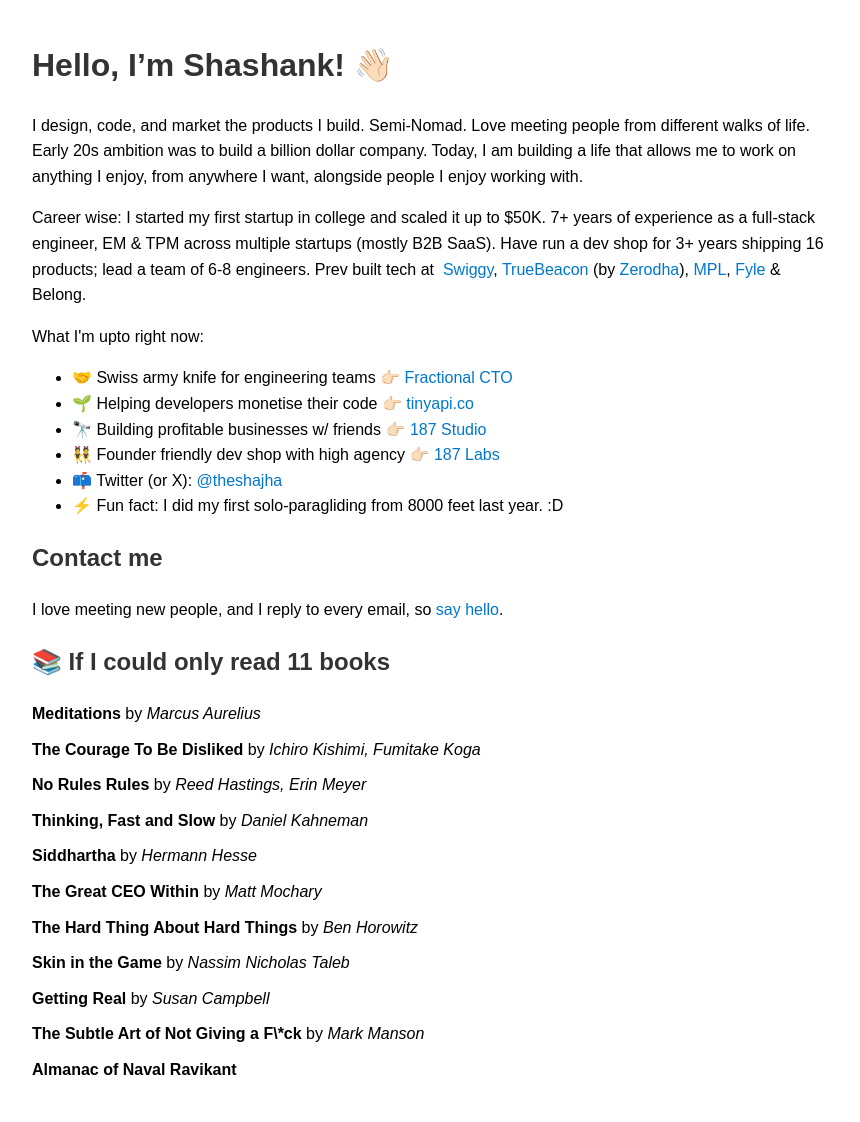
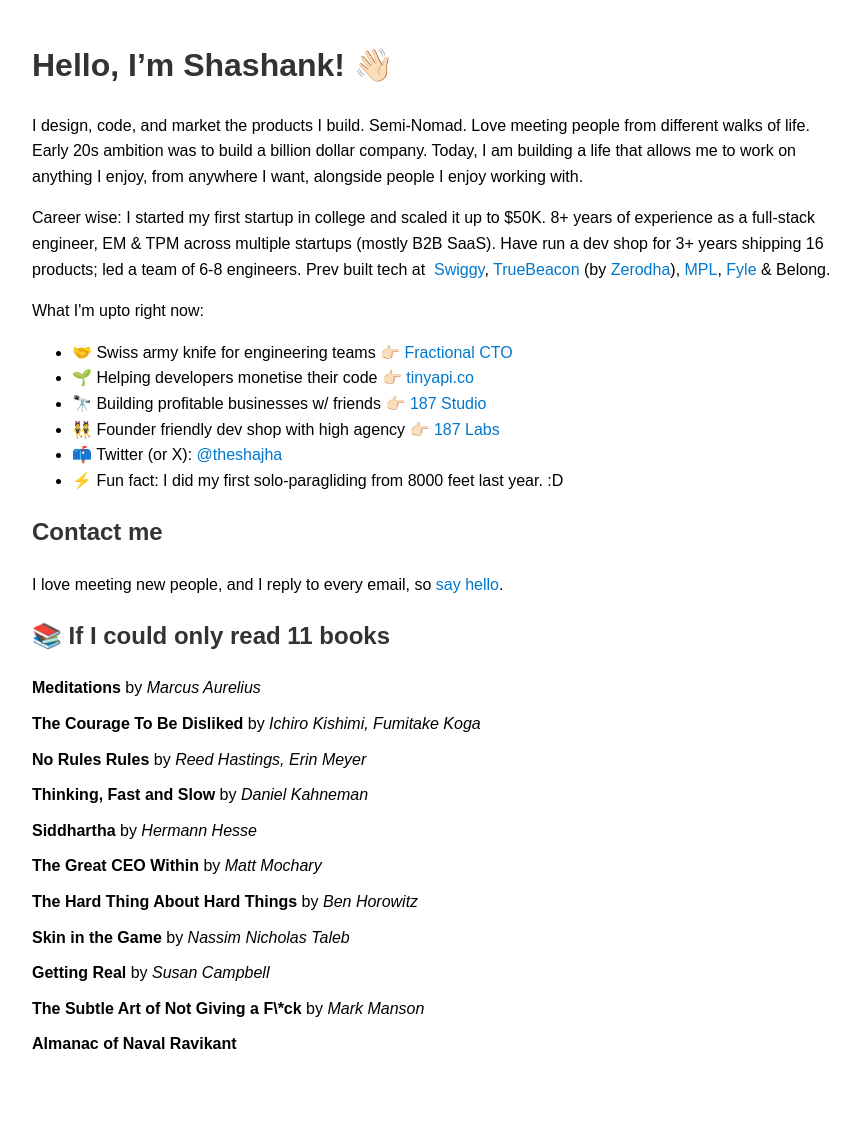
Before and after one commit to theshajha/theshajha, a Jekyll site: the page index.html, which Jekyll copies as it is, in a window 1280 px wide. Shown: the whole page, without its empty margins (208-1068 px from the left). Built offline with Jekyll 4.4.1, drawn with Linux system fonts in a browser that asks for light colours; after the commit the page ends 1097 px from its top, so only the background shows below that.

Commit message:
minor typo fix

```diff
--- a/index.html
+++ b/index.html
@@ -83,9 +83,9 @@
         </p>
         <p>
             Career wise: I started my first startup in college and scaled it up
-            to $50K. 7+ years of experience as a full-stack engineer, EM & TPM
+            to $50K. 8+ years of experience as a full-stack engineer, EM & TPM
             across multiple startups (mostly B2B SaaS). Have run a dev shop for
-            3+ years shipping 16 products; lead a team of 6-8 engineers. Prev
+            3+ years shipping 16 products; led a team of 6-8 engineers. Prev
             built tech at
             <a href="https://swiggy.com" target="_blank">Swiggy</a>,
             <a href="https://truebeacon.com" target="_blank">TrueBeacon</a> (by
```
